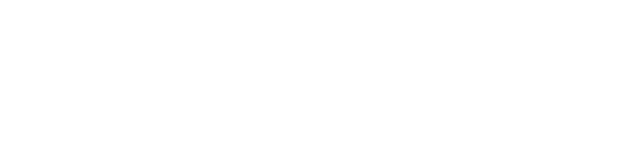
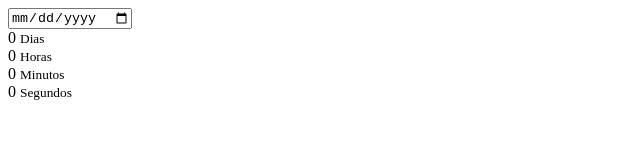
Before and after one commit to HenriqueTaffo/JS-Timer, a plain HTML site: page index.html in a window 1280 px wide. Shown: the whole page, without its empty margins (0-640 px from the left). Drawn offline with Linux system fonts and the light colour scheme.

Commit message:
Setup HTML page elements

```diff
--- a/index.html
+++ b/index.html
@@ -5,6 +5,27 @@
         <link rel="stylesheet" href="style.css">
     </head>
     <body>
+        <div class="container">
+            <input type="date" name="endDate">
+            <div id="contador">
+                <div>
+                    <span class="dias">0</span>
+                    <small>Dias</small>
+                </div>
+                <div>
+                    <span class="horas">0</span>
+                    <small>Horas</small>
+                </div>
+                <div>
+                    <span class="minutos">0</span>
+                    <small>Minutos</small>
+                </div>
+                <div>
+                    <span class="segundos">0</span>
+                    <small>Segundos</small>
+                </div>
+            </div>
+        </div>
         <script src="script.js"></script>
     </body>
 </html>
```
